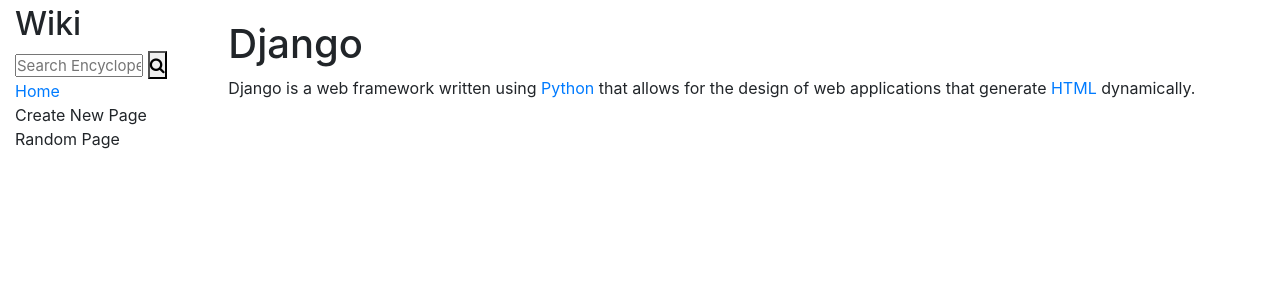
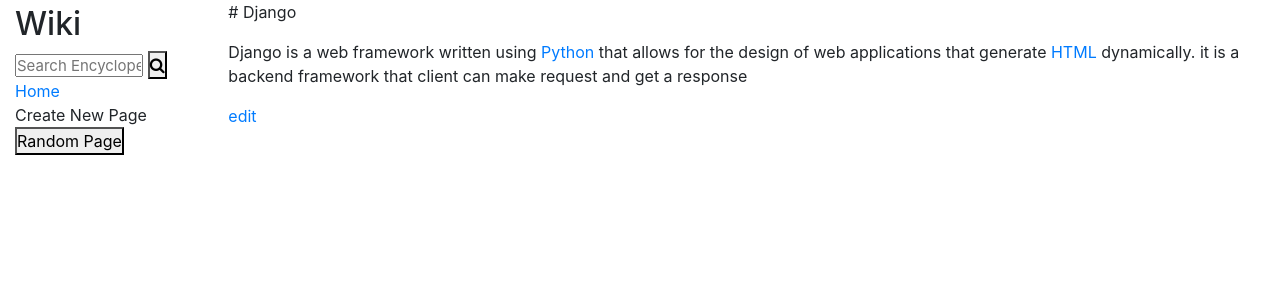
Before and after one commit to bolawole/wikiproject, a Django app: page /wiki/Django in a window 1280 px wide. Shown: the top 300 px of the page. Run offline with Django 3.2, Linux system fonts and the light colour scheme; some libraries are stand-ins or nearby versions.

Commit message:
django backend functionalities almost complete

```diff
--- a/encyclopedia/templates/encyclopedia/entries.html
+++ b/encyclopedia/templates/encyclopedia/entries.html
@@ -1,9 +1,9 @@
 {% extends "encyclopedia/layout.html" %}
 {% block title %}
-{{entry}}
+{{content_title}}- Wikipedia
 {% endblock %}
 
 {% block body %}
     {{content|safe}}
-
+    <a href="{%url 'edit' content_title %}">edit</a>
 {% endblock %}
--- a/encyclopedia/templates/encyclopedia/layout.html
+++ b/encyclopedia/templates/encyclopedia/layout.html
@@ -28,7 +28,11 @@
                     Create New Page
                 </div>
                 <div>
-                    Random Page
+                    <form action="" method="POST">
+                        {% csrf_token %}
+                   <button type="submit">Random Page
+                </button>
+            </form>
                 </div>
                 {% block nav %}
                 {% endblock %}
--- a/encyclopedia/urls.py
+++ b/encyclopedia/urls.py
@@ -4,5 +4,6 @@
 
 urlpatterns = [
     path("", views.index, name="index"),
-    path("wiki/<str:entry>",views.entry, name="entry")
-]
+    path("wiki/<str:entry>",views.entry, name="entry"),
+    path("wiki/edit/<str:entry>",views.edit,name="edit"),
+ ]
--- a/encyclopedia/views.py
+++ b/encyclopedia/views.py
@@ -2,21 +2,28 @@
 from django.http import HttpResponse
 from . import util
 import markdown
+import random
 
 md=markdown.Markdown()
 
 def index(request):
     if request.method=="POST":
-        data=request.POST.get('search_value').lower()
-        entry_list=[x.lower() for x in util.list_entries()]
-        if data in entry_list:
-            html_body=util.get_entry(request.POST.get('search_value'))
+
+        try:
+            data=request.POST.get('search_value').lower()
+            entry_list=[x.lower() for x in util.list_entries()]
+            if data in entry_list:
+                html_body=util.get_entry(request.POST.get('search_value'))
+                return render(request, "encyclopedia/entries.html", {"content":md.convert(html_body)})
+            elif matches(data):
+                print(f"\n\n{matches(data)}\n\n")
+                return render(request, "encyclopedia/search_list.html", {"search_list": matches(data)})
+            else:
+                return HttpResponse("Nothing")
+        except AttributeError:
+            entry_list=random.choice(util.list_entries())
+            html_body=util.get_entry(entry_list)
             return render(request, "encyclopedia/entries.html", {"content":md.convert(html_body)})
-        elif matches(data):
-            print(f"\n\n{matches(data)}\n\n")
-            return render(request, "encyclopedia/search_list.html", {"search_list": matches(data)})
-        else:
-            return HttpResponse("Nothing")
 
 
     return render(request, "encyclopedia/index.html", {
@@ -24,10 +31,8 @@
     })
 
 def entry(request,entry):
-
     html_body=util.get_entry(entry)
-    print(f"\n\n {html_body}\n\n")
-    return render(request, "encyclopedia/entries.html", {"content":md.convert(html_body)})
+    return render(request, "encyclopedia/entries.html", {"content":md.convert(html_body), "content_title":entry})
 
 
 
@@ -38,3 +43,19 @@
         if data in each_list:
             match.append(each_list)
     return match
+
+def edit(request,entry):
+    html_body=util.get_entry(entry)
+    if request.method=="POST":
+        data=request.POST.get('wikipedia_edit')
+        util.save_entry(entry,data)
+        html_body=util.get_entry(entry)
+        return render(request, "encyclopedia/entries.html", {"content":md.convert(html_body), "content_title":entry})
+
+    return render(request, "encyclopedia/edit.html",{"content": html_body})
+
+# def randomentry(request):
+#     listentry=util.list_entries()
+#     random_entry= random.choice(listentry)
+#     html_body=util.get_entry(random_entry)
+#     return entry(request,random_entry)
--- a/entries/Django.md
+++ b/entries/Django.md
@@ -1,3 +1,7 @@
-# Django
 
-Django is a web framework written using [Python](/wiki/Python) that allows for the design of web applications that generate [HTML](/wiki/HTML) dynamically.
+
+  # Django
+
+
+
+Django is a web framework written using [Python](/wiki/Python) that allows for the design of web applications that generate [HTML](/wiki/HTML) dynamically. it is a backend framework that client can make request and get a response
```
Also changed, not shown: encyclopedia/templates/encyclopedia/edit.html (added, +13 -0 lines), entries/CSS.md (+30 -2 lines), encyclopedia/static/encyclopedia/styles.css (line endings or trailing spaces).
